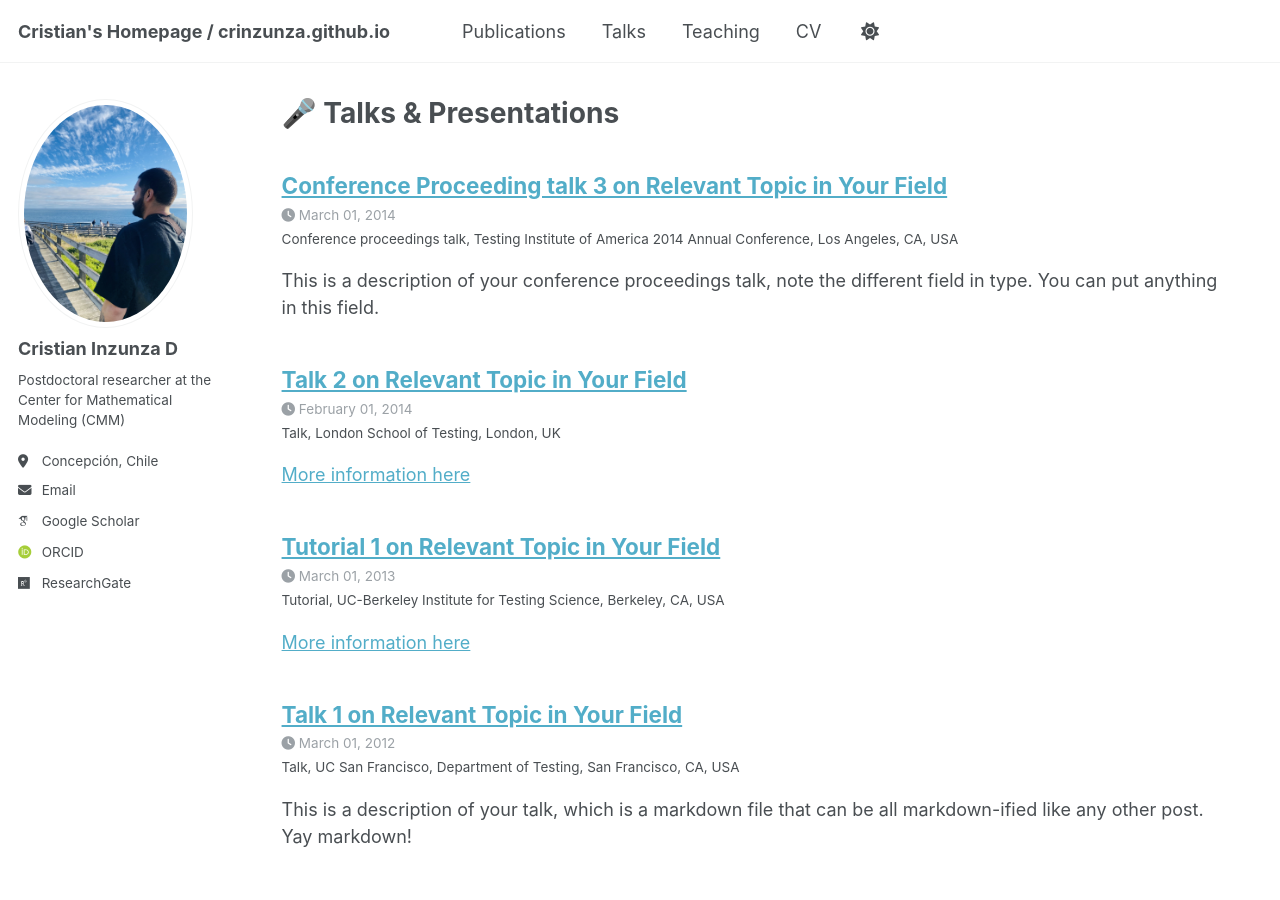
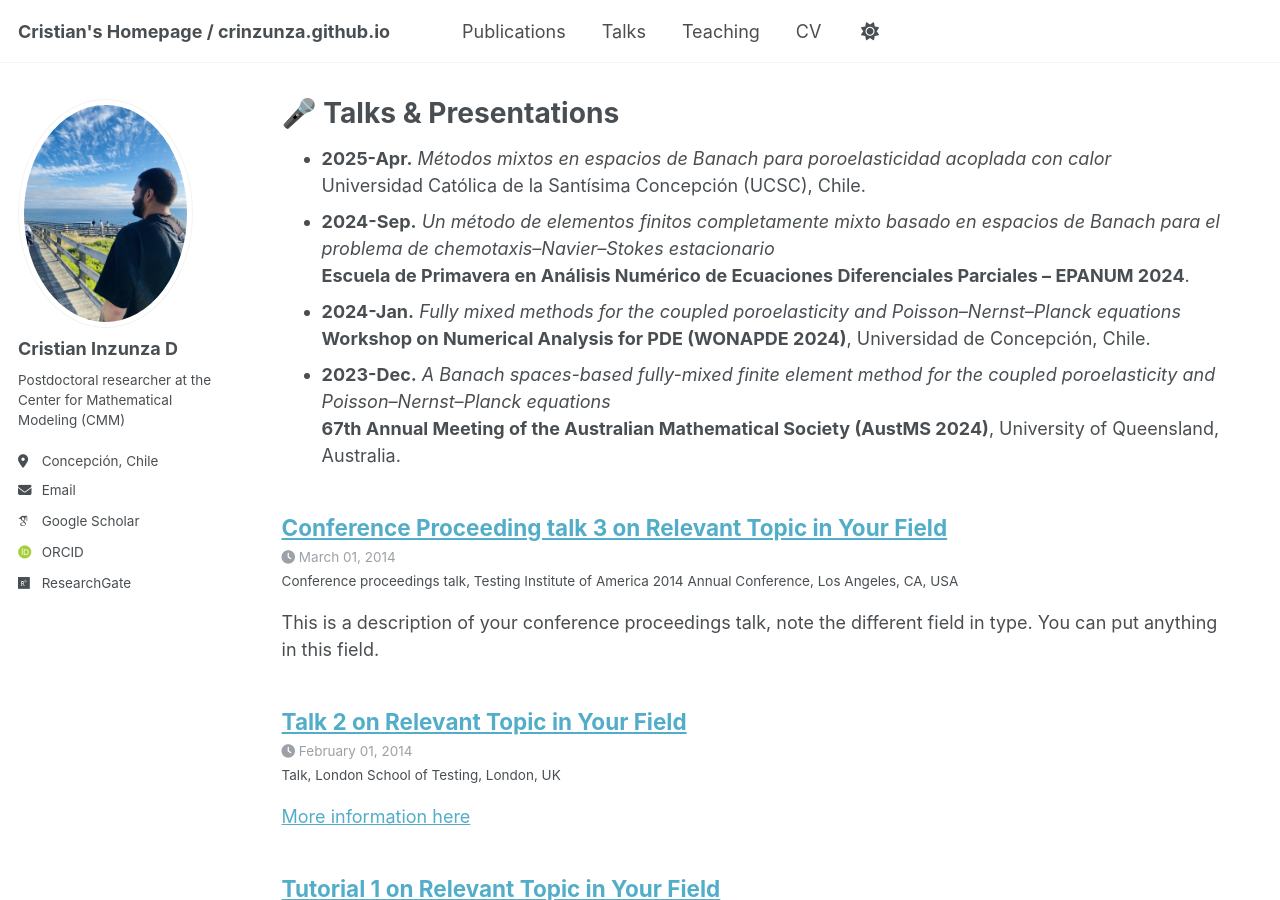
Before and after one commit to Crinzunza/crinzunza.github.io, a Jekyll site: the page built from _pages/talks.html, in a window 1280 px wide and 900 px high. Built offline with Jekyll 4.4.1, drawn with Linux system fonts in a browser that asks for light colours; some web fonts are replaced.

Commit message:
Actualización completa

```diff
--- a/_pages/talks.html
+++ b/_pages/talks.html
@@ -4,6 +4,26 @@ title: "🎤 Talks & Presentations"
 permalink: /talks/
 author_profile: true
 ---
+
+<ul>
+  <li>
+    <strong>2025-Apr.</strong> <em>Métodos mixtos en espacios de Banach para poroelasticidad acoplada con calor</em><br>
+    Universidad Católica de la Santísima Concepción (UCSC), Chile.
+  </li>
+  <li>
+    <strong>2024-Sep.</strong> <em>Un método de elementos finitos completamente mixto basado en espacios de Banach para el problema de chemotaxis–Navier–Stokes estacionario</em><br>
+    <strong>Escuela de Primavera en Análisis Numérico de Ecuaciones Diferenciales Parciales – EPANUM 2024</strong>.
+  </li>
+  <li>
+    <strong>2024-Jan.</strong> <em>Fully mixed methods for the coupled poroelasticity and Poisson–Nernst–Planck equations</em><br>
+    <strong>Workshop on Numerical Analysis for PDE (WONAPDE 2024)</strong>, Universidad de Concepción, Chile.
+  </li>
+  <li>
+    <strong>2023-Dec.</strong> <em>A Banach spaces-based fully-mixed finite element method for the coupled poroelasticity and Poisson–Nernst–Planck equations</em><br>
+    <strong>67th Annual Meeting of the Australian Mathematical Society (AustMS 2024)</strong>, University of Queensland, Australia.
+  </li>
+</ul>
+
 
 {% if site.talkmap_link == true %}
 
```
